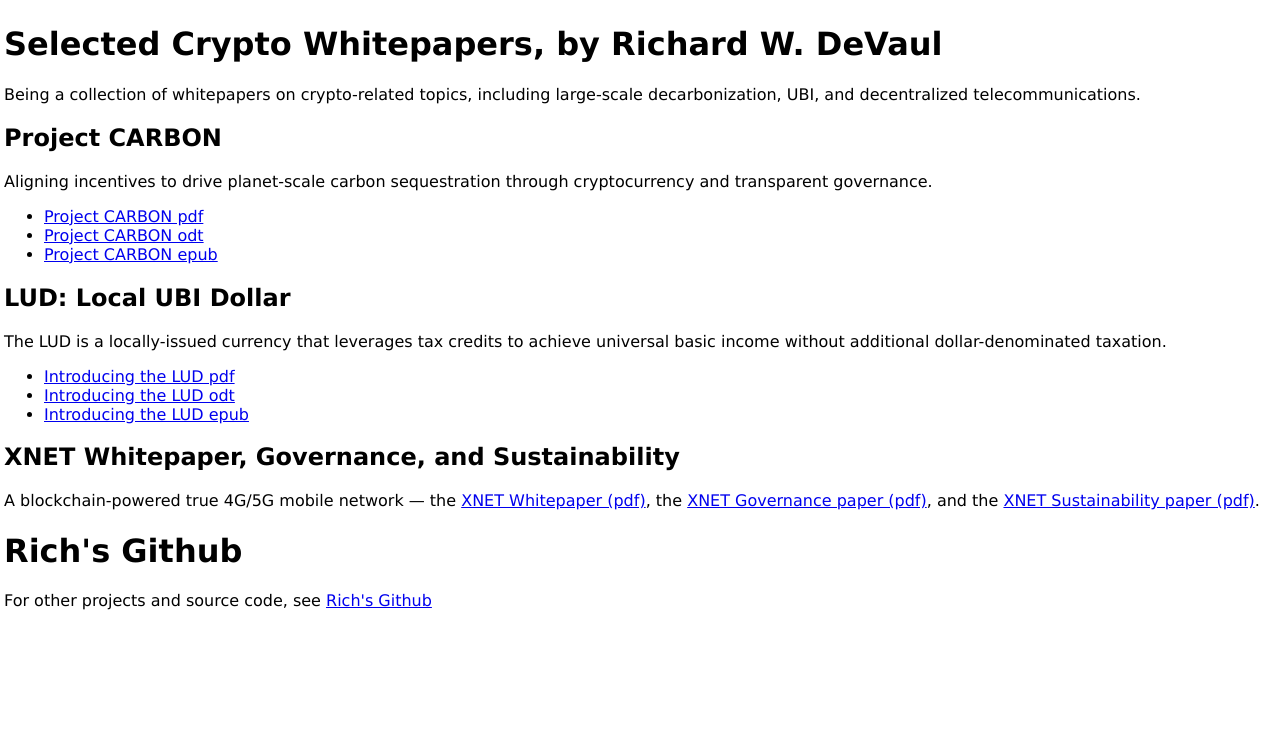
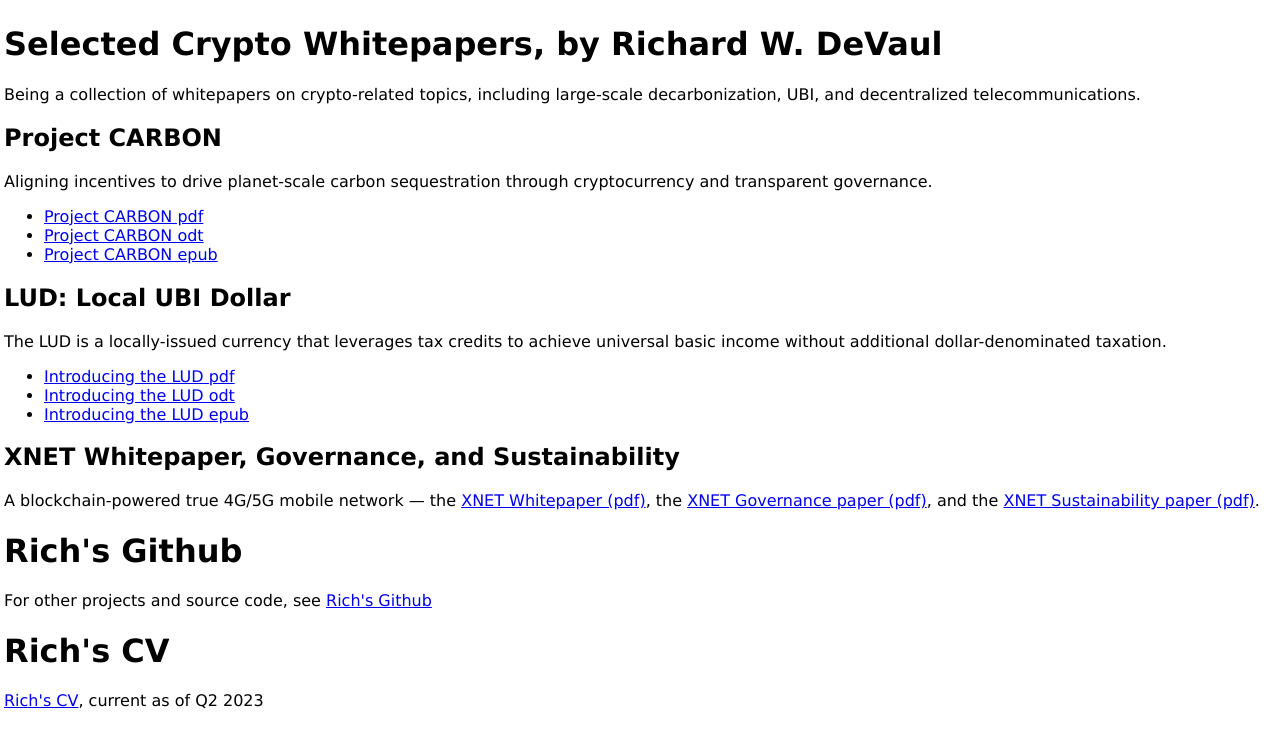
Before and after one commit to rdevaul/rdevaul.github.io, a plain HTML site: page index.html in a window 1280 px wide. Drawn offline with Linux system fonts and the light colour scheme.

Commit message:
Update index.html

```diff
--- a/index.html
+++ b/index.html
@@ -44,5 +44,7 @@
     <p>For other projects and source code, see
       <a href="https://github.com/rdevaul">Rich's Github</a>
     </p>
+<h1>Rich's CV</h1>
+<p> <a href="./Richard_W_DeVaul_CV.pdf">Rich's CV</a>, current as of Q2 2023 </p>
   </body>
 </html>
```
